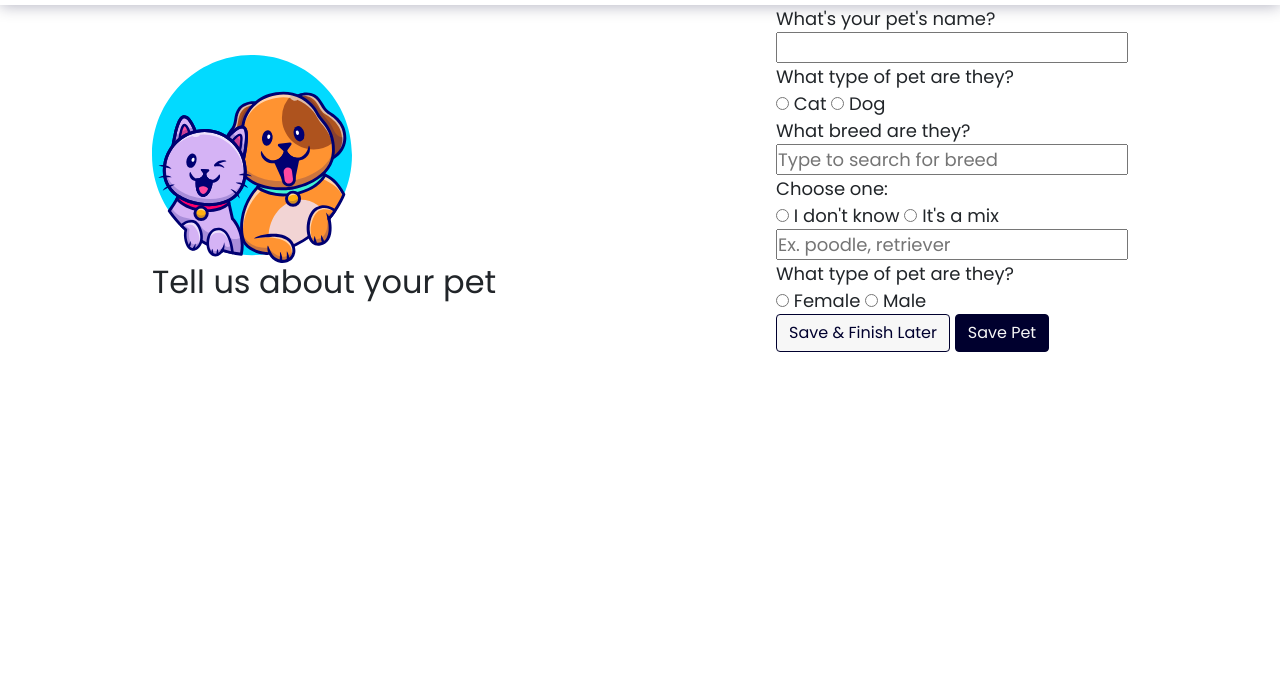
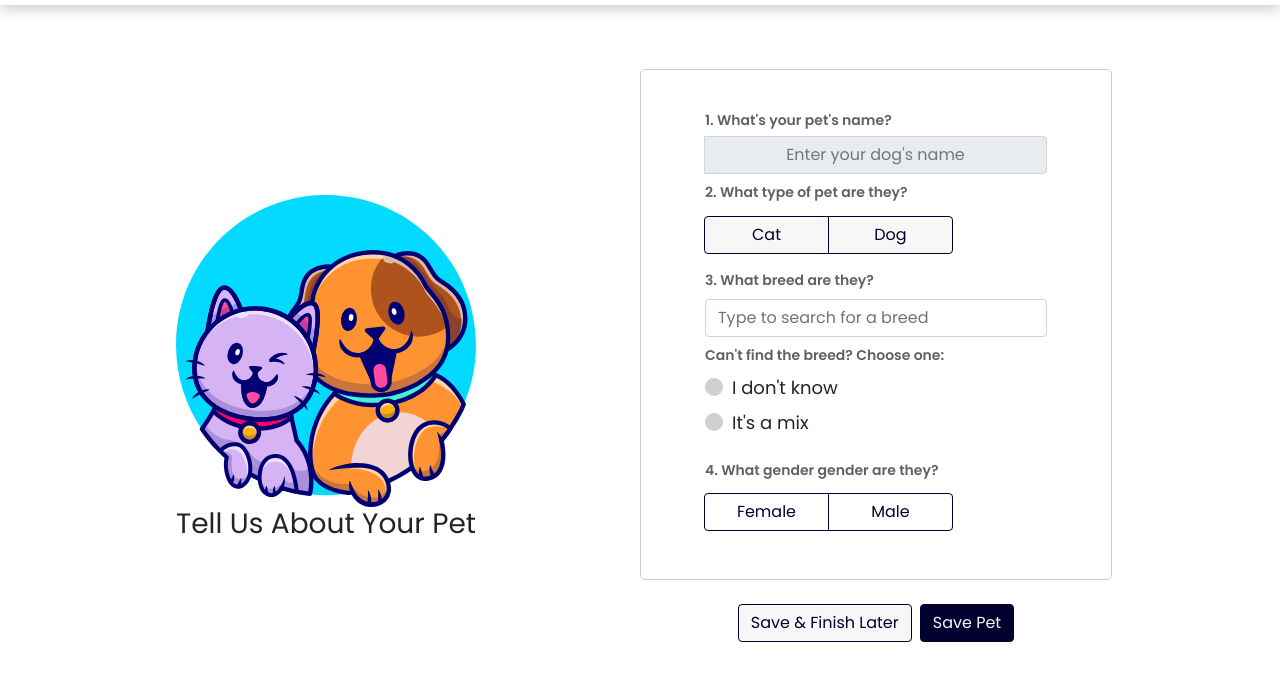
Before and after one commit to LindseyGunderson/pet-registry-form, a plain HTML site: page app/index.html in a window 1280 px wide. Shown: the part 60-740 px from the top of the page. Drawn offline with nearby package versions, Linux system fonts and the light colour scheme.

Commit message:
Adds styling to form elements
Added styling to form elements for user inputs with bootstrap. created custom styling for colors and branding.

```diff
--- a/app/css/styles.css
+++ b/app/css/styles.css
@@ -199,11 +199,118 @@ select {
 
 .main-container {
 
-    width: 100%;
+    margin-top: 4rem;
     max-width: 80em;
 
+}
+
+.registry-form form div {
+
+    margin: 0.5rem 0;
+
+}
+
+.registry-form form div p {
+
+    margin-bottom: 0.3rem;
+    font-weight: bold;
+    font-size: 14px;
+    color: hsl(var(--clr-dark-grey));
+}
+
+form {
+
+    border: 1px solid #ccc;
+    padding: 2rem 4rem;
+    border-radius: 5px;
 }
 
 /* ----------------------------- */
 /* customizing html element     */
 /* ----------------------------- */
+
+
+/* ----------------------------- */
+/* Pet Type                      */
+/* ----------------------------- */
+.pet-type-selection label {
+
+    width: 125px;
+}
+
+.pet-type-input-label {
+
+
+    color: hsl(var(--clr-primary-dark-blue));
+    background: hsl(var(--clr-primary-white));
+    border-color: hsl(var(--clr-primary-dark-blue));
+}
+
+.pet-type-input:checked + .pet-type-input-label {
+
+    color: #fff;
+    background: hsl(var(--clr-accent-blue));
+    border-color: hsl(var(--clr-accent-blue));
+}
+
+.pet-type-input:hover + .pet-type-input-label{
+
+    color: #fff;
+    background: hsl(var(--clr-accent-blue));
+    border-color: hsl(var(--clr-accent-blue));
+}
+
+/* ----------------------------- */
+/* Breed selection               */
+/* ----------------------------- */
+
+/* breed selection before checked */
+.breed-input {
+
+    background-color: #d0d0d0;
+    border: 1px solid #d0d0d0;
+}
+
+/* radio buttons after check */
+.breed-input:checked {
+
+    background-color: hsl(var(--clr-accent-blue));
+    border: 1px solid hsl(var(--clr-accent-blue));
+}
+
+.mixed-breed-input {
+
+    display: none;
+}
+
+
+/* ----------------------------- */
+/* Gender selection              */
+/* ----------------------------- */
+
+.gender-selection label {
+
+    width: 125px;
+}
+
+.gender-input-label {
+
+
+    color: hsl(var(--clr-primary-dark-blue));
+    background: #fff;
+    border-color: hsl(var(--clr-primary-dark-blue));
+}
+
+.gender-input:checked + .gender-input-label {
+
+    color: #fff;
+    background: hsl(var(--clr-accent-blue));
+    border-color: hsl(var(--clr-accent-blue));
+}
+
+.gender-input:hover + .gender-input-label{
+
+    color: #fff;
+    background: hsl(var(--clr-accent-blue));
+    border-color: hsl(var(--clr-accent-blue));
+}
--- a/app/index.html
+++ b/app/index.html
@@ -20,13 +20,18 @@
 </head>
 <body>
 
+    <!-- Navigation bar -->
     <header class="d-flex flex-row justify-content-around align-items-center primary-header">
+
+        <!-- Navigation bar logo -->
         <div class="logo">
             <a href="" class="d-flex flex-row">
                 <img src="images/paw-logo.svg" alt="" style="width: 30px;">
                 <h1 class="fs-500 p-2">DocuPet</h1>
             </a>
         </div>
+
+        <!-- Navigation bar links -->
         <nav>
             <ul class="primary-navigation">
                 <li>
@@ -37,72 +42,161 @@
     </header>
 
 
-    <main class="container-fluid d-flex flex-row justify-content-around align-items-center main-container">
+    <!-- Main container for all elements -->
+    <main class="container-fluid d-flex flex-row justify-content-evenly align-items-center  flex-wrap w-100 main-container">
 
         <!-- banner image for form -->
-        <div class="registry-banner">
-            <img src="images/pets_banner.svg" alt="" style="width: 200px;">
-            <h2>Tell us about your pet</h2>
+        <div class="d-flex flex-column justify-content-center align-items-center m-2 registry-banner">
+            <img class="img-fluid" src="images/pets_banner.svg">
+            <h2 class="fs-500">  Tell Us About Your Pet</h2>
         </div>
 
         <!-- form container-->
         <div class="registry-form">
 
             <!-- form for user inputs -->
-            <form action="">
+            <form class= "form-inline" role ="form" action="">
 
                 <!-- pet name input -->
-                <div>
-                    <p>What's your pet's name?</p>
-                    <input type="text">
+                <div class="flex-column input-group">
+                    <p>1. What's your pet's name?</p>
+                    <input class="input-group-text" type="text" placeholder="Enter your dog's name">
                 </div>
 
                 <!-- pet type input -->
                 <div>
-                    <p>What type of pet are they?</p>
-                    <input type="radio" name="" id="">
-                    <label for=""> Cat</label>
+                    <p>2. What type of pet are they?</p>
+                    <div
+                    class="btn-group pet-type-selection"
+                    role="group"
+                    aria-label="Pet Type Toggle"
+                  >
+                    <input
+                      type="radio"
+                      class="btn-check pet-type-input"
+                      name="cat"
+                      id="catType"
+                    />
+                    <label class="btn pet-type-input-label" for="catType"> Cat </label>
 
-                    <input type="radio" name="" id="">
-                    <label for=""> Dog</label>
+                    <input
+                      type="radio"
+                      class="btn-check pet-type-input"
+                      name="dog"
+                      id="dogType"
+                    />
+                    <label class="btn pet-type-input-label" for="dogType"> Dog</label>
+                  </div>
                 </div>
 
                 <!-- breed input -->
                 <div>
-                    <p>What breed are they?</p>
-                   <input type="text" name="" id="" placeholder="Type to search for breed">
+                    <p>3. What breed are they?</p>
+                    <div class="search-wrapper">
+                        <!-- user input field -->
+                        <input
+                          class="form-control"
+                          list="breedOptions"
+                          id="searchInput"
+                          placeholder="Type to search for a breed"
+                        />
+
+                        <!-- datalist populated dynamically  -->
+                        <datalist id="breedOptions"> </datalist>
+                      </div>
                 </div>
 
                 <!-- breed input continued -->
                 <div>
-                    <p>Choose one:</p>
-                    <input type="radio" name="" id="">
-                    <label for=""> I don't know</label>
+                    <p>Can't find the breed? Choose one:</p>
+                    <!-- I don't know input -->
+        <div class="form-check breed-form">
+            <input
+              class="form-check-input breed-input"
+              type="radio"
+              name="breed"
+              id="noBreedRadioBtn"
+            />
+            <label class="form-check-label" for="noBreedRadioBtn">
+              I don't know
+            </label>
+          </div>
 
-                    <input type="radio" name="" id="">
-                    <label for=""> It's a mix</label>
-                </div>
+          <!-- Mixed breed input -->
+          <div class="form-check breed-form">
+            <input
+              class="form-check-input breed-input"
+              type="radio"
+              name="breed"
+              id="mixedBreedRadioBtn"
+            />
+            <label
+              class="form-check-label breed-input-label"
+              for="mixedBreedRadioBtn"
+            >
+              It's a mix
+            </label>
 
-                <!-- mixed breed input -->
-                <div>
-                    <input type="text" name="" id="" placeholder="Ex. poodle, retriever">
-                </div>
+            <!-- textbox for breed input -->
+            <div class="input-group">
+              <input
+                class="input-group-text mixed-breed-input"
+                type="text"
+                name="mixed breed input "
+                placeholder="Ex. poodle, retriever"
+                id="mixedBreedTextbox"
+              />
+            </div>
+          </div>
+
+
+            <!-- textbox for breed input -->
+          <div class="input-group">
+            <input
+              class="input-group-text mixed-breed-input"
+              type="text"
+              name="mixed breed"
+              placeholder="Ex. poodle, retriever"
+              id="mixedBreedTextbox"
+            />
+          </div>
+    </div>        <!-- end of breed form -->
 
                 <!-- gender input -->
                 <div>
-                    <p>What type of pet are they?</p>
-                    <input type="radio" name="" id="">
-                    <label for=""> Female </label>
+                    <p>4. What gender gender are they?</p>
+                    <div
+          class="btn-group gender-selection"
+          role="group"
+          aria-label="Basic radio toggle button group"
+        >
+          <input
+            type="radio"
+            class="btn-check gender-input"
+            name="female option"
+            id="genderFemale"
+            autocomplete="off"
+          />
+          <label class="btn gender-input-label" for="genderFemale"> Female </label>
 
-                    <input type="radio" name="" id="">
-                    <label for=""> Male</label>
+          <input
+            type="radio"
+            class="btn-check gender-input"
+            name="male option"
+            id="genderMale"
+            autocomplete="off"
+          />
+          <label class="btn gender-input-label" for="genderMale"> Male</label>
+        </div>
                 </div>
 
             </form>
 
-            <div>
+            <div class="d-flex justify-content-center align-items-center gap-2 mx-auto m-4">
+
                 <button class="btn action-btn-outline">Save & Finish Later</button>
                 <button class="btn action-btn-filled">Save Pet</button>
+
             </div>
 
         </div>
```
